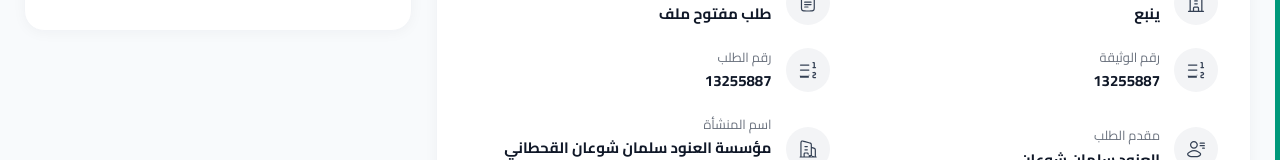
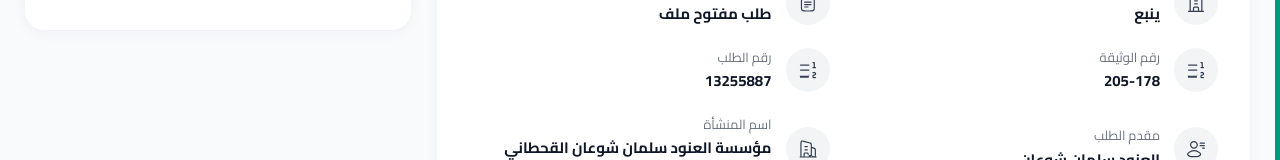
Before and after one commit to Shahab-khan-a/documentation, a Next.js app: page /document-verification in a window 1280 px wide. Shown: the part 262-422 px from the top of the page. Built offline with nearby package versions, Linux system fonts and the light colour scheme; no server answers; the database is empty.

Commit message:
feat: implement Firebase integration and portal configuration management services

```diff
--- a/app/api/config/route.ts
+++ b/app/api/config/route.ts
@@ -33,11 +33,13 @@ function mergeWithDefaults(parsed: Partial<PortalConfig>): PortalConfig {
   const cleanSerial = sanitizeDocNumber(parsed.serialNumber);
   const cleanUnified = sanitizeDocNumber(parsed.unifiedNumber);
   const cleanReq = sanitizeDocNumber(parsed.requestNumber);
+  const cleanDoc = sanitizeDocNumber(parsed.documentNumber);
 
   return {
     ...DEFAULT_PORTAL_CONFIG,
     ...parsed,
     serialNumber: cleanSerial || DEFAULT_PORTAL_CONFIG.serialNumber,
+    documentNumber: cleanDoc || parsed.documentNumber || DEFAULT_PORTAL_CONFIG.documentNumber || "205-178",
     unifiedNumber: cleanUnified || DEFAULT_PORTAL_CONFIG.unifiedNumber,
     requestNumber: cleanReq || DEFAULT_PORTAL_CONFIG.requestNumber,
     portalTitle: cleanPortalTitle(parsed.portalTitle),
@@ -70,6 +72,7 @@ function mergeWithGlobal(parsed: Partial<PortalConfig>, globalConfig: PortalConf
     ...globalConfig,
     ...parsed,
     serialNumber: sanitizeDocNumber(parsed.serialNumber) || sanitizeDocNumber(globalConfig.serialNumber) || DEFAULT_PORTAL_CONFIG.serialNumber,
+    documentNumber: sanitizeDocNumber(parsed.documentNumber) || sanitizeDocNumber(globalConfig.documentNumber) || DEFAULT_PORTAL_CONFIG.documentNumber || "205-178",
     unifiedNumber: sanitizeDocNumber(parsed.unifiedNumber) || sanitizeDocNumber(globalConfig.unifiedNumber) || DEFAULT_PORTAL_CONFIG.unifiedNumber,
     requestNumber: sanitizeDocNumber(parsed.requestNumber) || sanitizeDocNumber(globalConfig.requestNumber) || DEFAULT_PORTAL_CONFIG.requestNumber,
     portalTitle: cleanPortalTitle(parsed.portalTitle || globalConfig.portalTitle),
--- a/components/FirebaseRecordsModal.tsx
+++ b/components/FirebaseRecordsModal.tsx
@@ -161,6 +161,7 @@ export function FirebaseRecordsModal({
       const q = searchQuery.trim().toLowerCase();
 
       const serial = (record.serialNumber || "").toLowerCase();
+      const docNum = (record.documentNumber || "").toLowerCase();
       const unified = (record.unifiedNumber || "").toLowerCase();
       const facility = (record.facilityName || "").toLowerCase();
       const facilitySub = (record.facilitySubName || "").toLowerCase();
@@ -172,6 +173,7 @@ export function FirebaseRecordsModal({
 
       return (
         serial.includes(q) ||
+        docNum.includes(q) ||
         unified.includes(q) ||
         facility.includes(q) ||
         facilitySub.includes(q) ||
@@ -636,6 +638,16 @@ export function FirebaseRecordsModal({
                               title="الرقم الموحد"
                             >
                               700: {cleanUnified}
+                            </span>
+                          )}
+
+                          {/* Document Number Pill */}
+                          {record.documentNumber && (
+                            <span
+                              className="px-2 py-0.5 rounded-md bg-amber-50 text-amber-800 font-mono font-bold text-[11px] border border-amber-300"
+                              title="رقم الوثيقة (منصة تجار)"
+                            >
+                              📄 {record.documentNumber}
                             </span>
                           )}
 
--- a/components/tujar/TujarVerificationView.tsx
+++ b/components/tujar/TujarVerificationView.tsx
@@ -78,6 +78,7 @@ export function TujarVerificationView() {
   const [documentNumber, setDocumentNumber] = useState(initialParams.doc || "205-178");
   const [subscriptionNumber, setSubscriptionNumber] = useState(initialParams.sub || "205001150789");
   const [orderNumber, setOrderNumber] = useState(initialParams.req || "205-154");
+  const [searchedDoc, setSearchedDoc] = useState<string | null>(null);
 
   // Step state: 1: Search Form, 2: Verification Result Card
   const [step, setStep] = useState<number>(2);
@@ -93,12 +94,21 @@ export function TujarVerificationView() {
     if (p.doc && p.sub) setStep(2);
   }, [queryDoc, querySub, parseUrlParams]);
 
+  // Sync documentNumber state when config.documentNumber loads from Firebase
+  useEffect(() => {
+    const cleanDoc = sanitizeDocNumber(config?.documentNumber);
+    if (cleanDoc && !searchedDoc && (!queryDoc || queryDoc === "205-178")) {
+      setDocumentNumber(cleanDoc);
+    }
+  }, [config?.documentNumber, queryDoc, searchedDoc]);
+
   const handleLoaderDone = useCallback(() => {
     setInitialLoading(false);
   }, []);
 
   const handleSearch = (docOrOrderNo: string, subOrUnifiedNo: string, searchField: number) => {
     setSearchLoading(true);
+    setSearchedDoc(docOrOrderNo);
     setDocumentNumber(docOrOrderNo);
     setSubscriptionNumber(subOrUnifiedNo);
 
@@ -130,6 +140,7 @@ export function TujarVerificationView() {
 
   // Build document details dynamically from config (updated in real-time from Admin Panel / Firebase)
   const cleanSerial = sanitizeDocNumber(config?.serialNumber);
+  const cleanDoc = sanitizeDocNumber(config?.documentNumber);
   const cleanReq = sanitizeDocNumber(config?.requestNumber);
   const cleanUnified = sanitizeDocNumber(config?.unifiedNumber);
   const cleanComm = sanitizeDocNumber(config?.commercialRegNo);
@@ -137,22 +148,18 @@ export function TujarVerificationView() {
     ? (config.facilitySubName ? `${config.facilityName} ${config.facilitySubName}` : config.facilityName)
     : "";
 
-  const is205Sample =
-    (queryDoc === "205-178" && (querySub === "205001150709" || querySub === "205001150789")) ||
-    (!queryDoc && !initialParams.doc && !cleanSerial && !cleanReq);
-
   const docNo =
+    searchedDoc ||
+    (queryDoc && queryDoc !== "205-178" ? queryDoc : undefined) ||
+    cleanDoc ||
     queryDoc ||
     initialParams.doc ||
-    cleanReq ||
-    cleanSerial ||
     documentNumber ||
     "205-178";
 
   const orderNo =
     initialParams.req ||
     cleanReq ||
-    queryDoc ||
     orderNumber ||
     "205-154";
 
@@ -164,6 +171,10 @@ export function TujarVerificationView() {
     cleanUnified ||
     subscriptionNumber ||
     "205001150789";
+
+  const is205Sample =
+    (docNo === "205-178" && (subNo === "205001150709" || subNo === "205001150789")) ||
+    (!queryDoc && !initialParams.doc && !cleanSerial && !cleanReq && !cleanDoc);
 
   const details: TujarDocumentDetails = {
     chamberName: config?.chamberName || "ينبع",
--- a/constants/defaults.ts
+++ b/constants/defaults.ts
@@ -62,6 +62,7 @@ export function normalizePortalConfig(raw?: Partial<PortalConfig> | null): Porta
         ? raw.facilitySubName
         : DEFAULT_PORTAL_CONFIG.facilitySubName,
     serialNumber: cleanSerial || DEFAULT_PORTAL_CONFIG.serialNumber,
+    documentNumber: sanitizeDocNumber(raw.documentNumber) || raw.documentNumber || DEFAULT_PORTAL_CONFIG.documentNumber || "205-178",
     unifiedNumber: cleanUnified || DEFAULT_PORTAL_CONFIG.unifiedNumber,
     requestNumber: cleanReq || DEFAULT_PORTAL_CONFIG.requestNumber,
     requestType: raw.requestType || DEFAULT_PORTAL_CONFIG.requestType,
--- a/lib/arabic-format.ts
+++ b/lib/arabic-format.ts
@@ -23,6 +23,7 @@ export function convertRecordToMainPageArabic(r: any): Record<string, any> {
 
   return {
     "الرقم التسلسلي للوثيقة": serial,
+    "رقم الوثيقة": r?.documentNumber || "",
     "إسم الغرفة": r?.chamberName || "",
     "إسم المنشأة": r?.facilityName || "",
     "نوع المنشأة": r?.facilitySubName || "",
--- a/lib/default-config.ts
+++ b/lib/default-config.ts
@@ -5,6 +5,7 @@ export const DEFAULT_PORTAL_CONFIG: PortalConfig = {
   pageTitle: "التحقق من الوثائق",
 
   serialNumber: "7032840279",
+  documentNumber: "205-178",
   chamberName: "ينبع",
   facilityName: "مؤسسة العنود سلمان شوعان",
   facilitySubName: "القحطاني للمقاولات العامة",
--- a/lib/firebase-drive-backup.ts
+++ b/lib/firebase-drive-backup.ts
@@ -314,6 +314,7 @@ export async function restoreRecordsToFirebase(
 
 export interface CleanFormData {
   serialNumber: string;
+  documentNumber?: string;
   unifiedNumber: string;
   requestNumber: string;
   requestType: string;
@@ -367,6 +368,7 @@ export interface CleanFormData {
 export function extractCleanFormData(raw: any): CleanFormData {
   return {
     serialNumber: (raw?.serialNumber || "").trim(),
+    documentNumber: (raw?.documentNumber || "").trim(),
     unifiedNumber: (raw?.unifiedNumber || "").trim(),
     requestNumber: (raw?.requestNumber || "").trim(),
     requestType: raw?.requestType || "",
--- a/lib/firebase/index.ts
+++ b/lib/firebase/index.ts
@@ -104,12 +104,15 @@ export async function saveConfigToFirebase(config: PortalConfig): Promise<boolea
 
     const recordId = cleanUnified ? `${cleanSerial}_${cleanUnified}` : cleanSerial;
 
+    const cleanDoc = sanitizeDocNumber(config.documentNumber) || config.documentNumber || "205-178";
+
     const rawData: PortalRecord = {
       ...config,
       id: recordId,
       serialNumber: cleanSerial,
       unifiedNumber: cleanUnified,
       requestNumber: cleanReq,
+      documentNumber: cleanDoc,
       updatedAt: now,
       createdAt: (config as any).createdAt || now,
     };
@@ -247,12 +250,15 @@ export async function savePortalRecordToFirebase(
         : cleanSerial;
     const now = new Date().toISOString();
 
+    const cleanDoc = sanitizeDocNumber(config.documentNumber) || config.documentNumber || "205-178";
+
     const rawRecord: PortalRecord = {
       ...config,
       id: recordId,
       serialNumber: cleanSerial,
       unifiedNumber: cleanUnified,
       requestNumber: cleanReq,
+      documentNumber: cleanDoc,
       createdAt: (config as any).createdAt || now,
       updatedAt: now,
     };
--- a/types/portal.ts
+++ b/types/portal.ts
@@ -29,6 +29,7 @@ export interface PortalConfig {
 
   // Document standard fields
   serialNumber?: string;
+  documentNumber?: string;
   chamberName: string;
   facilityName: string;
   facilitySubName?: string;
```
Also changed, not shown: components/admin/DocumentDetailsTab.tsx (+39 -0 lines).
